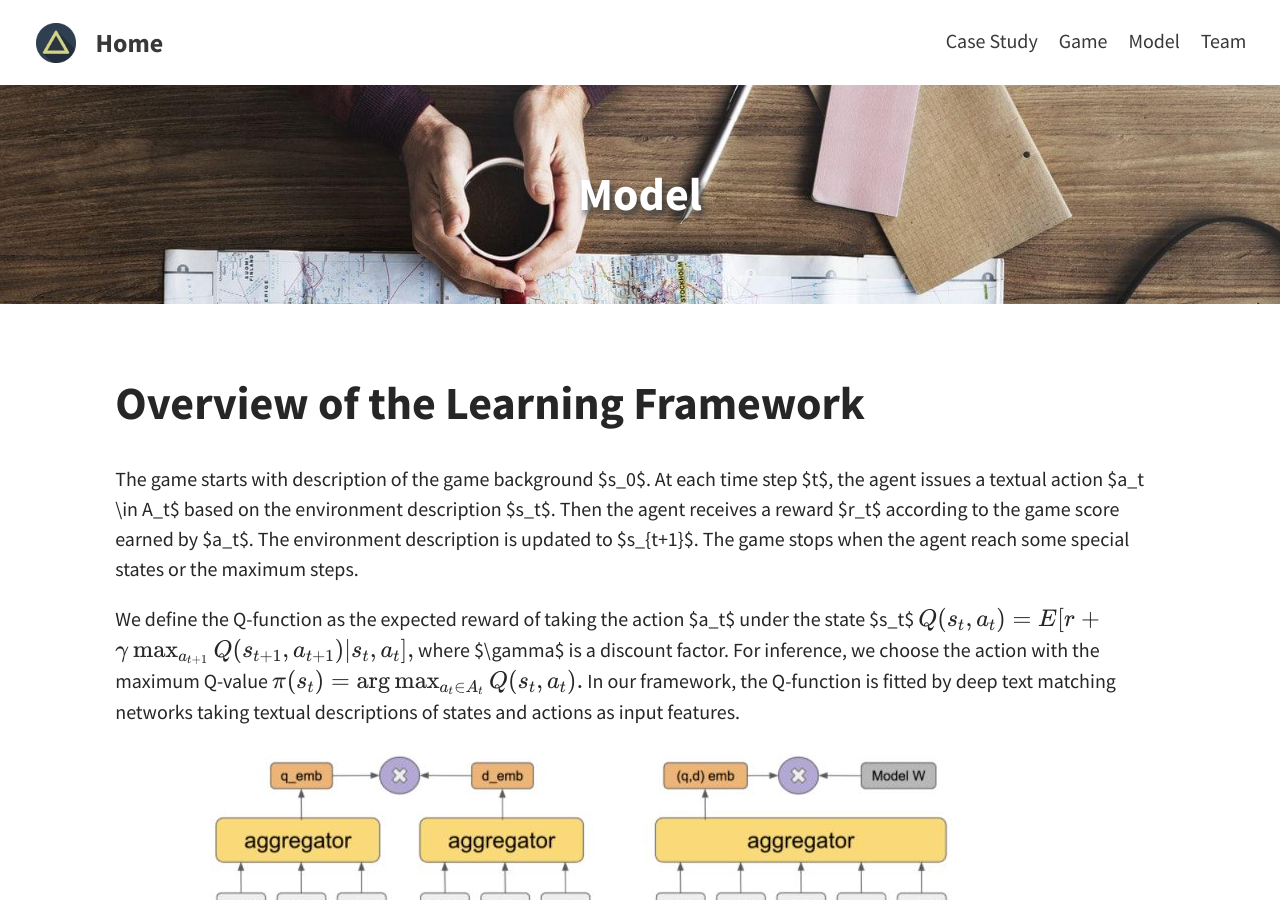
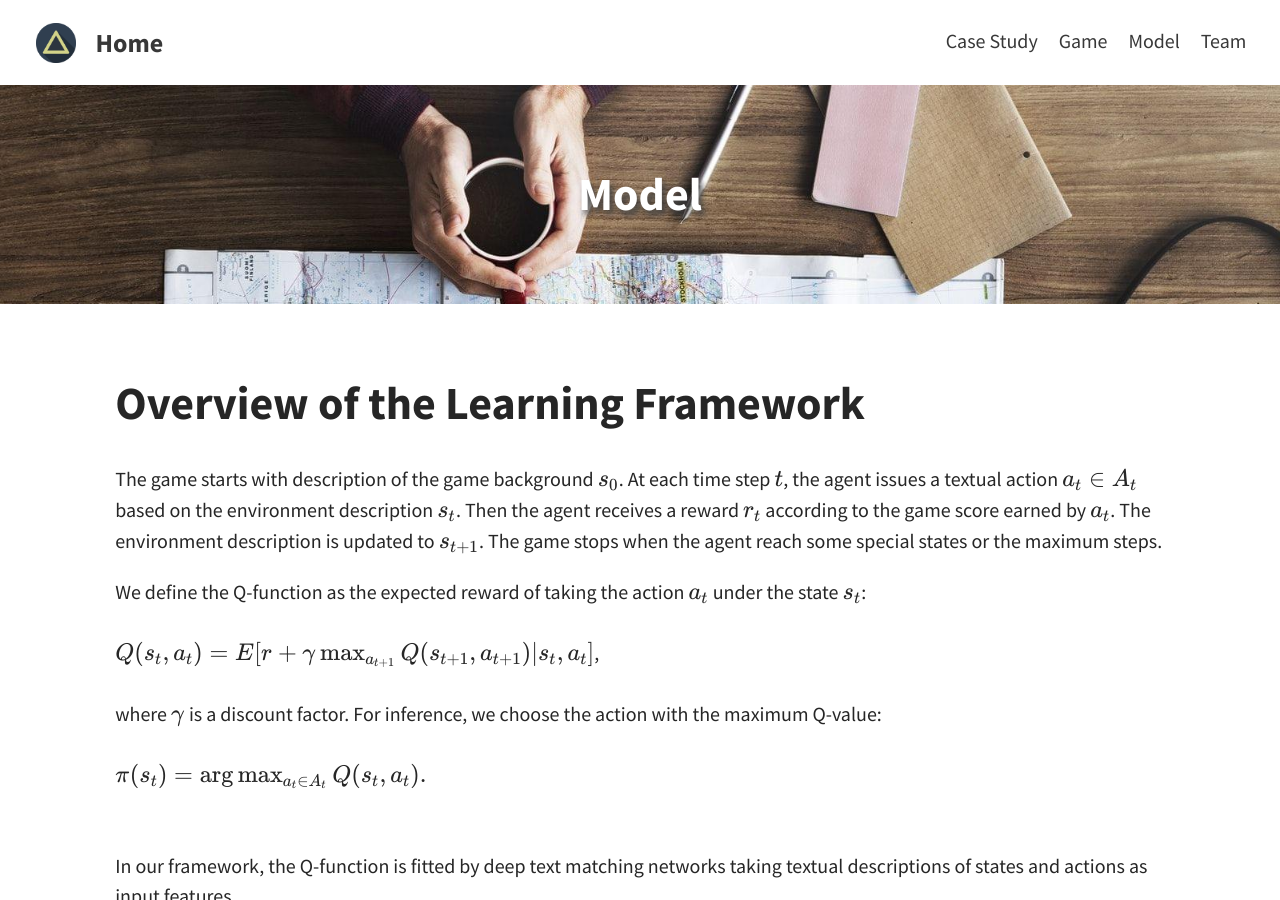
Before and after one commit to USC-CSCI527-Spring2021/Text-Room-Adventure, a Jekyll site: the page built from docs/pages/model.md, in a window 1280 px wide and 900 px high. Built offline with Jekyll 4.4.1, drawn with Linux system fonts in a browser that asks for light colours.

Commit message:
fix latex error

```diff
--- a/docs/pages/model.md
+++ b/docs/pages/model.md
@@ -6,14 +6,14 @@ feature-img: "assets/img/pexels/search-map.jpeg"
 ---
 
 # Overview of the Learning Framework
-The game starts with description of the game background $s_0$. At each time step $t$, the agent issues a textual action $a_t \in A_t$ based on the environment description $s_t$. Then the agent receives a reward $r_t$ according to the game score earned by $a_t$. The environment description is updated to $s_{t+1}$. The game stops when the agent reach some special states or the maximum steps.
+The game starts with description of the game background $$s_0$$. At each time step $$t$$, the agent issues a textual action $$a_t \in A_t$$ based on the environment description $$s_t$$. Then the agent receives a reward $$r_t$$ according to the game score earned by $$a_t$$. The environment description is updated to $$s_{t+1}$$. The game stops when the agent reach some special states or the maximum steps.
 
-We define the Q-function as the expected reward of taking the action $a_t$ under the state $s_t$
-$$Q(s_t, a_t) = E[r + \gamma \max_{a_{t+1}} Q(s_{t+1}, a_{t+1}) | s_t, a_t],$$
-where $\gamma$ is a discount factor.
-For inference, we choose the action with the maximum Q-value
-$$\pi(s_t) = \arg\max_{a_t \in A_t} Q(s_t, a_t).$$
-In our framework, the Q-function is fitted by deep text matching networks taking textual descriptions of states and actions as input features.
+We define the Q-function as the expected reward of taking the action $$a_t$$ under the state $$s_t$$:<br><br>
+$$Q(s_t, a_t) = E[r + \gamma \max_{a_{t+1}} Q(s_{t+1}, a_{t+1}) | s_t, a_t]$$, <br><br>
+where $$\gamma$$ is a discount factor.
+For inference, we choose the action with the maximum Q-value:<br><br>
+$$\pi(s_t) = \arg\max_{a_t \in A_t} Q(s_t, a_t).$$<br><br>
+<br>In our framework, the Q-function is fitted by deep text matching networks taking textual descriptions of states and actions as input features.
 
 
 ![avatar](../assets/img/model/model.JPG)
```
